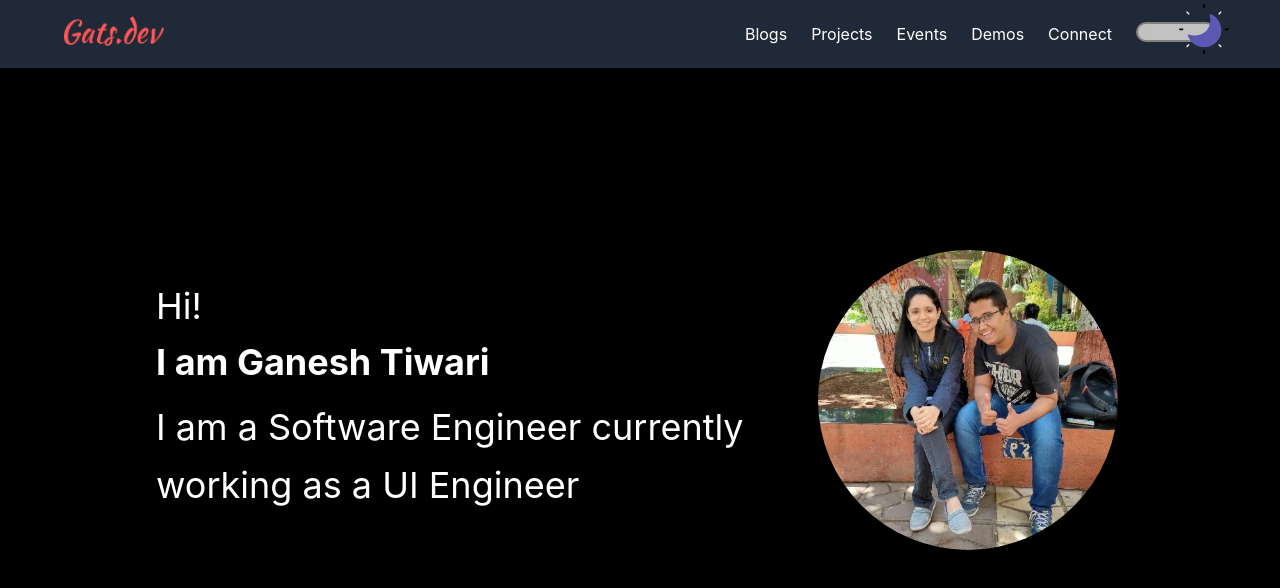
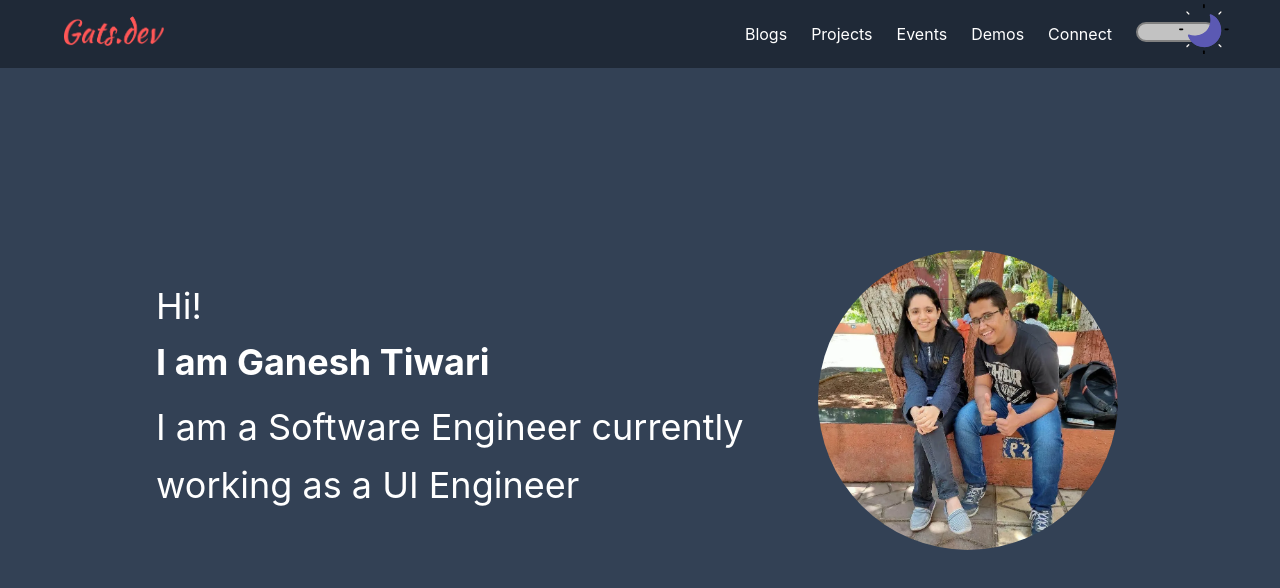
Before and after one commit to gat786/portfolio-with-next, a Next.js app: page / in a window 1280 px wide. Shown: the top 588 px of the page. Built offline with nearby package versions, Linux system fonts and the light colour scheme; no server answers; what tailwindcss-logical would draw is missing.

Commit message:
fix: theme switch color fixes

```diff
--- a/components/NavBar.tsx
+++ b/components/NavBar.tsx
@@ -10,7 +10,7 @@ export default function NavBar() {
   const [showMenu, setShowMenu] = useState<boolean>(false);
 
   return (
-    <div className="flex bg-gray-300 dark:bg-gray-800 dark:text-white w-full top-0 z-20 justify-between p-4 md:px-16">
+    <div className="flex bg-orange-50 dark:bg-gray-800 dark:text-white w-full top-0 z-20 justify-between p-4 md:px-16">
       <Link href="/#top-section">
         <a>
           <Image
--- a/components/projects/project-card.tsx
+++ b/components/projects/project-card.tsx
@@ -15,25 +15,25 @@ export default function ProjectCard(props: {
   return (
     <Link href={`/projects/${props.slug}`}>
       <a
-        className={`bg-white dark:bg-gray-700 dark:text-white h-96 w-72 rounded-xl flex flex-col gap-2 border dark:border-gray-500`}
+        className={`bg-white dark:bg-zinc-800 dark:text-white h-96 w-72 rounded-xl flex flex-col gap-2 shadow-md dark:shadow-md dark:border-gray-500`}
       >
-        <div className="h-48 relative">
+        <div className="h-48 relative border-b border-gray-700 dark:border-white">
           <Image
-            className=" rounded-t-lg"
+            className="rounded-t-lg"
             layout="fill"
             objectFit="cover"
             src={config.ASSETS + `${frontMatter?.coverImage}`}
             alt=""
           />
         </div>
-        <div className="text-2xl font-bold mx-4 overflow-ellipsis overflow-hidden whitespace-nowrap">
+        <div className="text-xl font-bold font-sans mx-4 overflow-ellipsis overflow-hidden whitespace-nowrap">
           {frontMatter.title}
         </div>
-        <div className="mx-4">{frontMatter.author}</div>
-        <div className="mx-4 text-sm">
+        <div className="mx-4 text-md">{frontMatter.author}</div>
+        <div className="mx-4 text-xs dark:text-gray-200">
           Posted on - {new Date(frontMatter.createdOn as string).toLocaleDateString()}
         </div>
-        <div className="mx-4 text-sm text-gray-700 dark:text-gray-300 flex flex-row flex-wrap gap-x-2">
+        <div className="mx-4 text-sm text-zinc-800 dark:text-gray-500 flex flex-row flex-wrap gap-x-2">
           Tags - {frontMatter.tags?.map((tag) => (
             <div
               className="underline dark:hover:text-white hover:text-black cursor-pointer"
--- a/pages/index.tsx
+++ b/pages/index.tsx
@@ -30,7 +30,7 @@ const Home: NextPage = () => {
           <NavBar />
         </div>
         <div
-          className={`dark:bg-black bg-gray-200 dark:text-white ${styles.scrollSnaps}`}
+          className={`dark:text-white ${styles.scrollSnaps}`}
         >
           <PersonalInfo />
           <ProjectsInfo />
--- a/styles/globals.css
+++ b/styles/globals.css
@@ -3,9 +3,9 @@
 @import "tailwindcss/components";
 @import "tailwindcss/utilities";
 
-.body {
-  @apply bg-gray-100;
-  @apply dark:bg-black;
+body {
+  @apply bg-orange-200;
+  @apply dark:bg-slate-700;
   @apply dark:text-white;
 }
 
```
